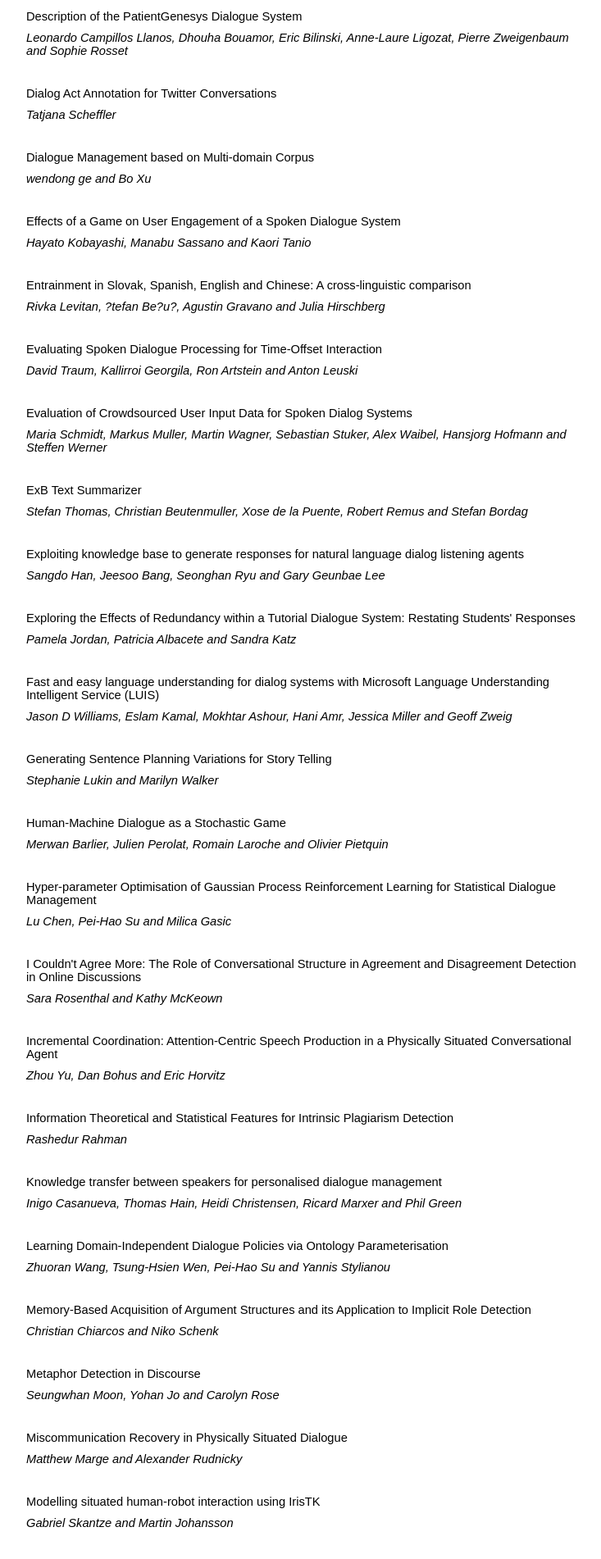
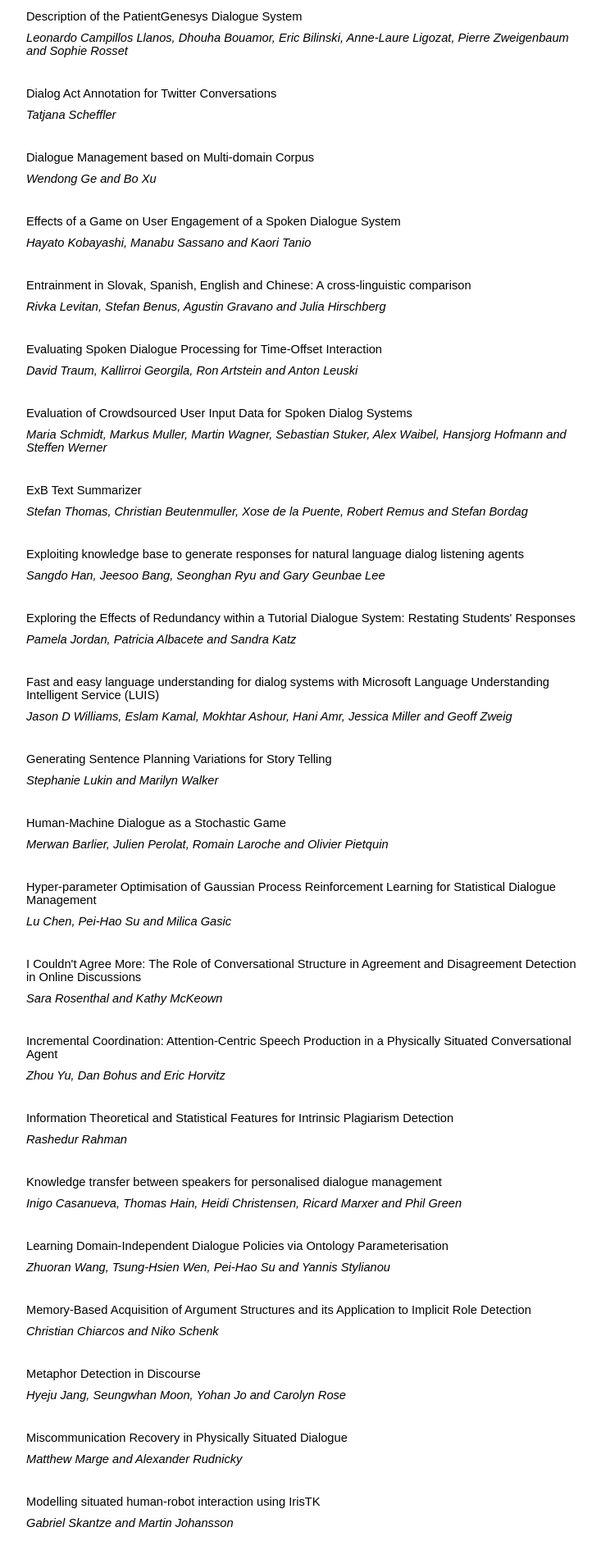
Before and after one commit to sigdial/sigdial2015, a Jekyll site: the page built from accepted-papers.md, in a window 1280 px wide. Shown: the part 1513-3415 px from the top of the page at 82% size, without its empty margins (353-1086 px from the left). Built offline with Jekyll 4.4.1, drawn with Linux system fonts in a browser that asks for light colours.

Commit message:
fixed - accepted papers

```diff
--- a/_layouts/default2.html
+++ b/_layouts/default2.html
@@ -3,7 +3,7 @@
 <meta http-equiv="Content-Language" content="en-us">
 <title>SIGDIAL 2015</title>
 <link rel="stylesheet" type="text/css" href="sigdial.css">
-<style type="text/css"><!-
+<style type="text/css"><!--
 table.papers {
 	border: none;
 	font-size: 90%;
--- a/accepted-papers.md
+++ b/accepted-papers.md
@@ -177,7 +177,7 @@
 <td>Dialogue Management based on Multi-domain Corpus</td>
 </tr>
 <tr>
-<td><em>wendong ge and Bo Xu</em></td>
+<td><em>Wendong Ge and Bo Xu</em></td>
 </tr>
 <tr>
 <td>&nbsp;</td>
@@ -195,7 +195,7 @@
 <td>Entrainment in Slovak, Spanish, English and Chinese: A cross-linguistic comparison</td>
 </tr>
 <tr>
-<td><em>Rivka Levitan, ?tefan Be?u?, Agustin Gravano and Julia Hirschberg</em></td>
+<td><em>Rivka Levitan, Stefan Benus, Agustin Gravano and Julia Hirschberg</em></td>
 </tr>
 <tr>
 <td>&nbsp;</td>
@@ -339,7 +339,7 @@
 <td>Metaphor Detection in Discourse</td>
 </tr>
 <tr>
-<td><em>Seungwhan Moon, Yohan Jo and Carolyn Rose</em></td>
+<td><em>Hyeju Jang, Seungwhan Moon, Yohan Jo and Carolyn Rose</em></td>
 </tr>
 <tr>
 <td>&nbsp;</td>
```
